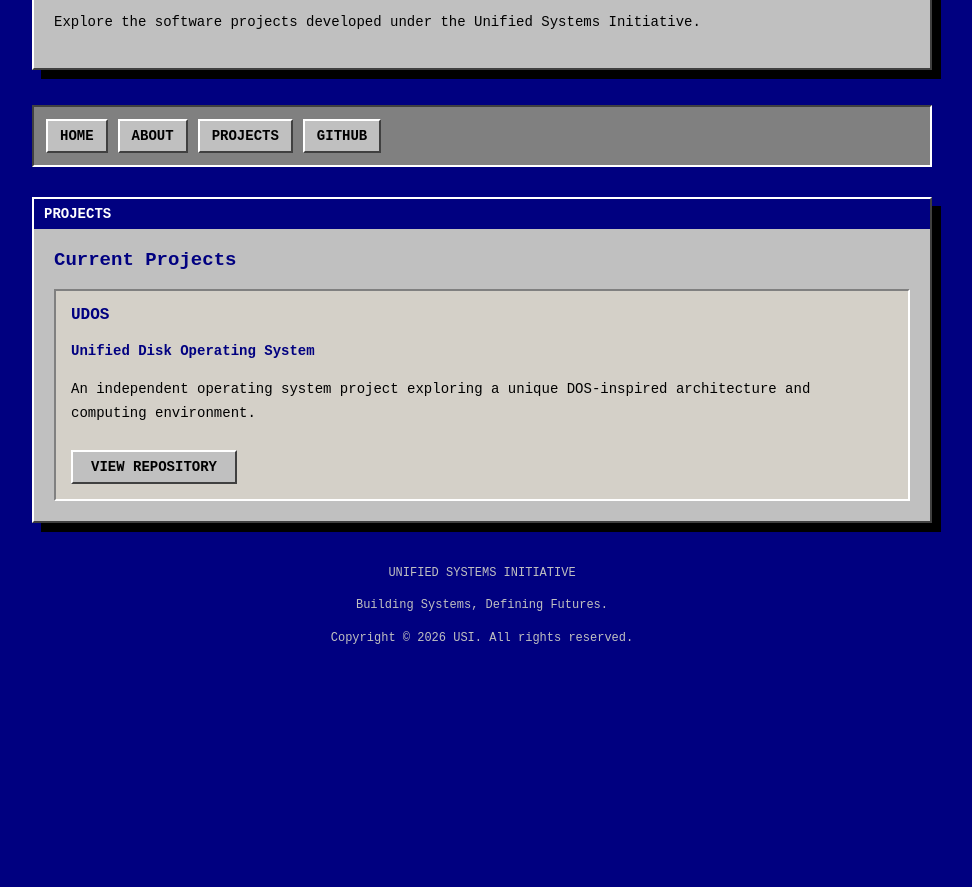
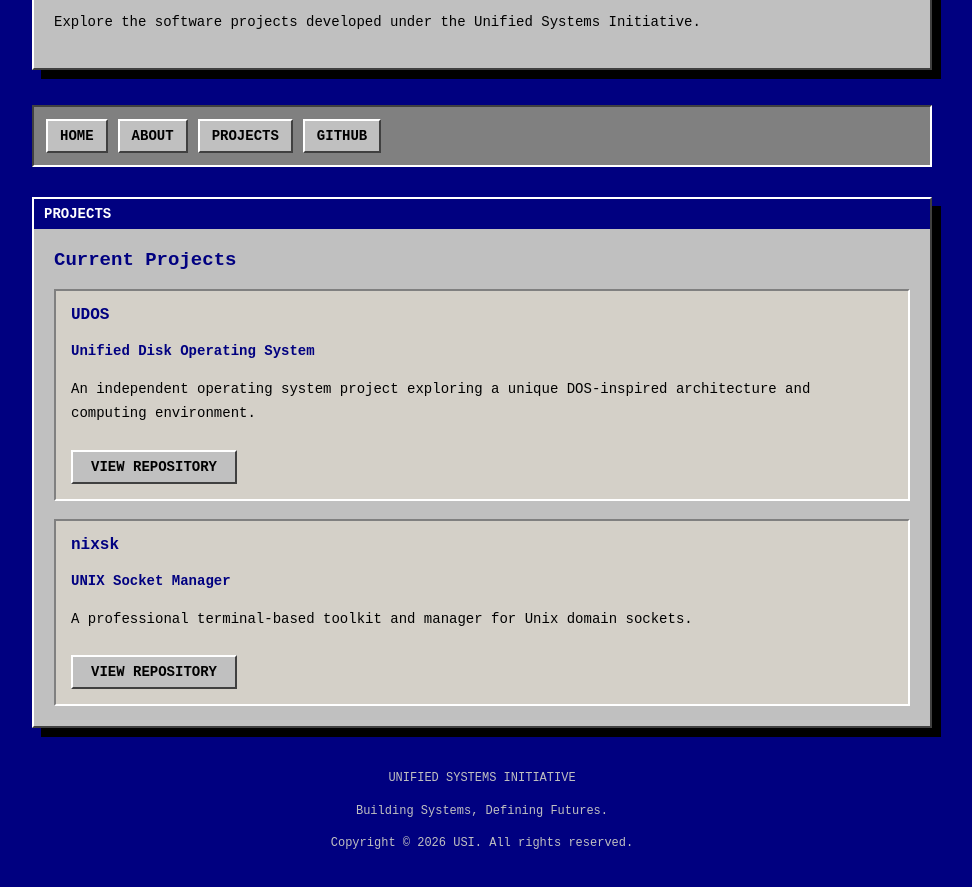
Before and after one commit to Unified-Systems-Initiative/Website, a plain HTML site: page projects.html in a window 1280 px wide. Shown: the part 159-1046 px from the top of the page, without its empty margins (158-1130 px from the left). Before the commit the page ends 849 px from the top, so only its background shows below. Drawn offline with Linux system fonts and the light colour scheme.

Commit message:
Added nixsk as an project

```diff
--- a/projects.html
+++ b/projects.html
@@ -255,6 +255,25 @@
 
                 </div>
 
+                <div class="project">
+
+                    <h3>nixsk</h3>
+
+                    <p class="project-label">
+                        UNIX Socket Manager
+                    </p>
+
+                    <p>
+                        A professional terminal-based toolkit
+                        and manager for Unix domain sockets.
+                    </p>
+
+                    <a class="button" href="https://github.com/Unified-Systems-Initiative/nixsk">
+                        VIEW REPOSITORY
+                    </a>
+
+                </div>
+
             </div>
 
         </section>
```
